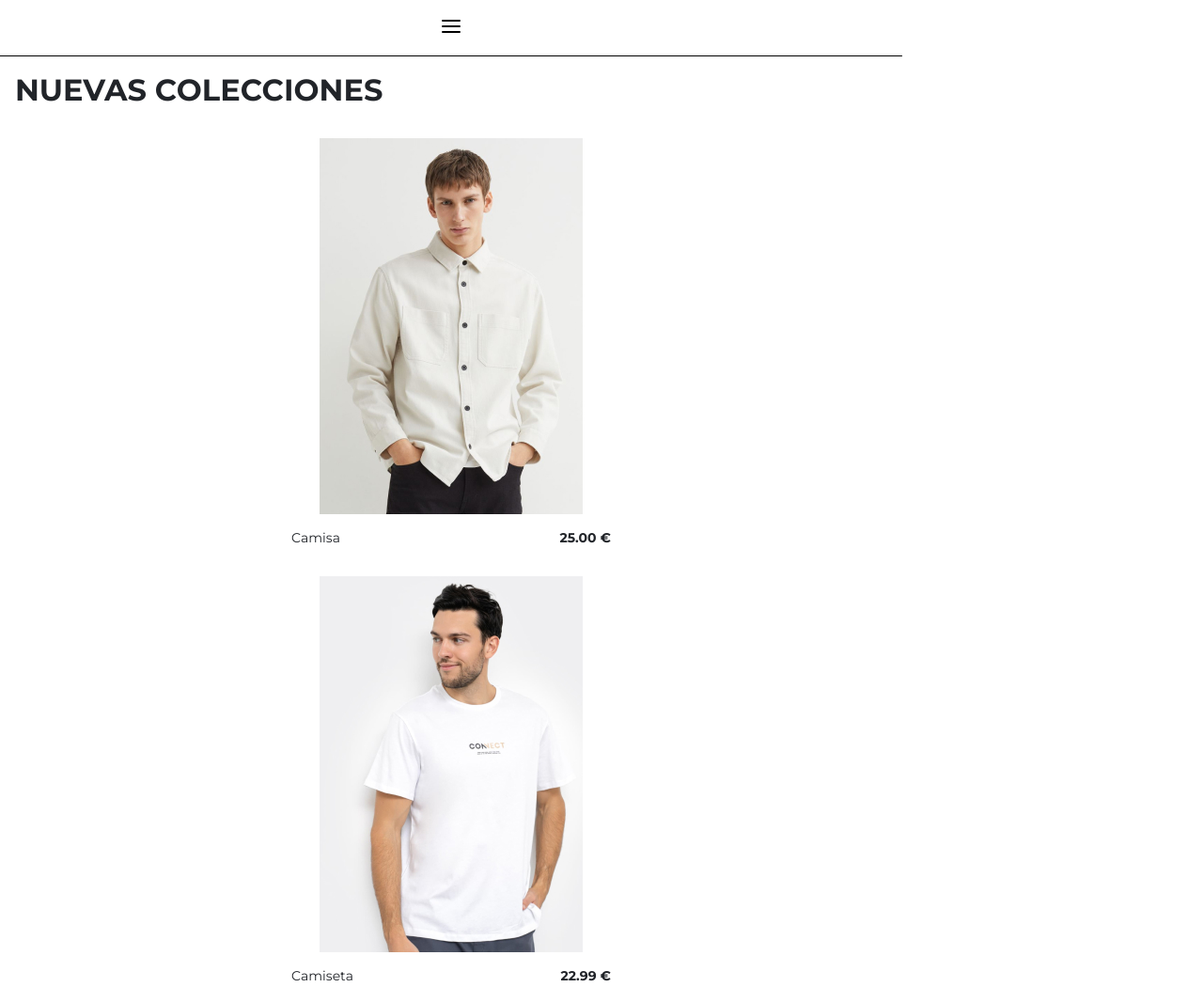
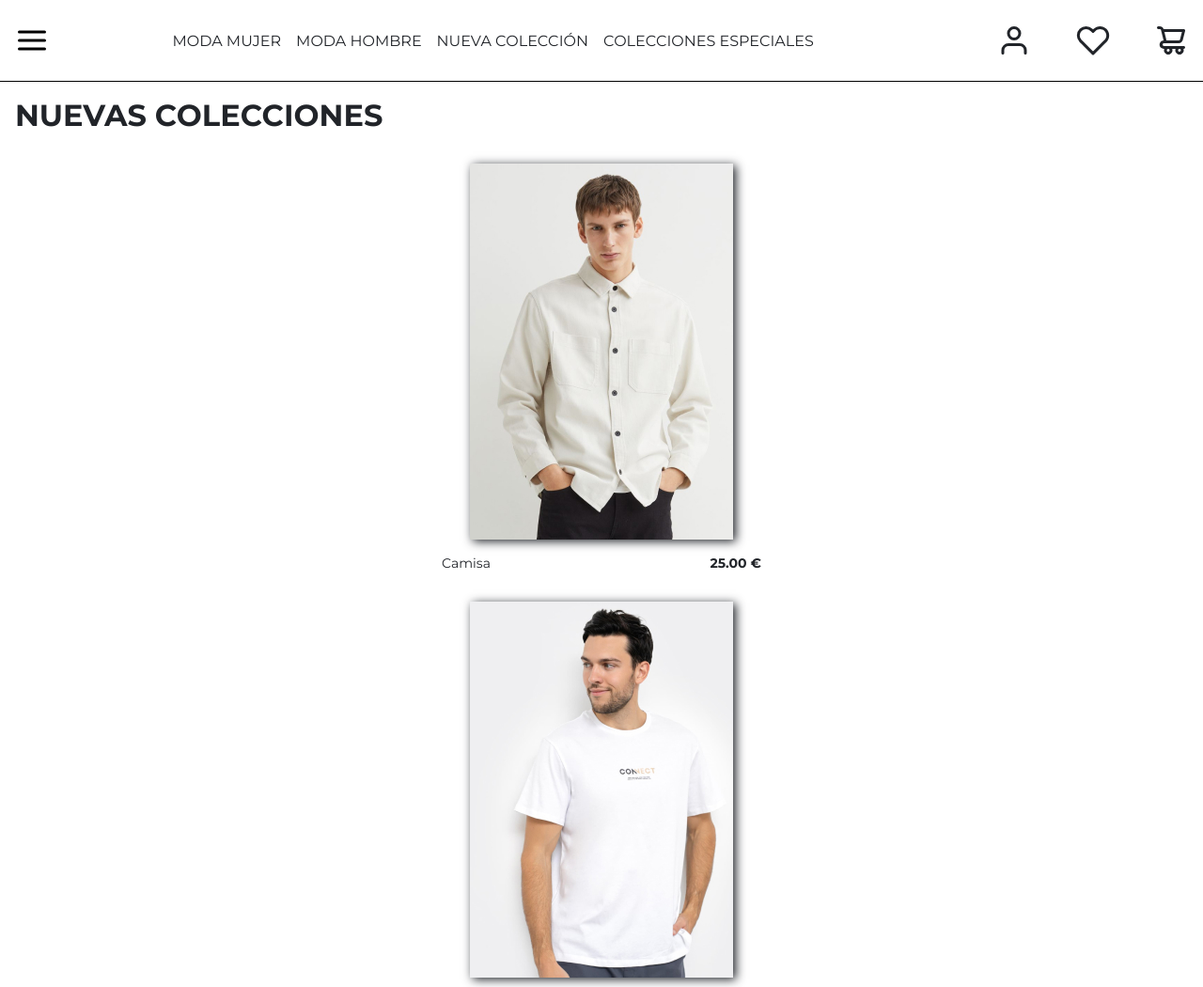
Before and after one commit to Murquisdev/bootcampJS_TS_Lemoncode, a plain HTML site: page M01_HTML_CSS/index.html in a window 1280 px wide. Shown: the top 1050 px of the page at 94% size. Drawn offline with Linux system fonts and the light colour scheme.

Commit message:
Add header desktop styles

```diff
--- a/M01_HTML_CSS/index.html
+++ b/M01_HTML_CSS/index.html
@@ -17,12 +17,48 @@
   <body>
     <div class="wrap-all">
       <header>
-        <nav>
-          <div class="hamburger-menu">
-            <img
-              src="assets/icons/icon-menu-burguer.svg"
-              alt="Icono menú hambuerguesa"
-            />
+        <nav class="nav-wrap">
+          <div class="nav-hamburger-menu">
+            <a href="#">
+              <img
+                src="assets/icons/icon-menu-burguer.svg"
+                alt="Icono menú hambuerguesa"
+                width="36"
+            /></a>
+          </div>
+          <div class="nav-sections">
+            <ul>
+              <li><a href="#">MODA MUJER</a></li>
+              <li><a href="#">MODA HOMBRE</a></li>
+              <li><a href="#">NUEVA COLECCIÓN</a></li>
+              <li><a href="#">COLECCIONES ESPECIALES</a></li>
+            </ul>
+          </div>
+          <div class="nav-user-wrap">
+            <div class="nav-user">
+              <a href="#"
+                ><img
+                  src="./assets/icons/icon-user.svg"
+                  alt="Icono usuario"
+                  width="36"
+              /></a>
+            </div>
+            <div class="nav-user">
+              <a href="#"
+                ><img
+                  src="./assets/icons/icon-heart.svg"
+                  alt="Icono corazón"
+                  width="36"
+              /></a>
+            </div>
+            <div class="nav-user">
+              <a href="#"
+                ><img
+                  src="./assets/icons/icon-shopping-cart.svg"
+                  alt="Icono carrito"
+                  width="36"
+              /></a>
+            </div>
           </div>
         </nav>
       </header>
@@ -111,6 +147,7 @@
             <img
               src="assets/icons/icon-truck.svg"
               alt="Icono de camión de entrega"
+              width="36"
             />
           </div>
           <p>Entrenga</p>
@@ -123,6 +160,7 @@
             <img
               src="assets/icons/icon-phone.svg"
               alt="Icono de camión de entrega"
+              width="36"
             />
           </div>
           <p>+375 (29) 749-18-23</p>
@@ -132,6 +170,7 @@
             <img
               src="assets/icons/icon-mail.svg"
               alt="Icono de camión de entrega"
+              width="36"
             />
           </div>
           <p>shop@omix.com</p>
--- a/M01_HTML_CSS/styles.css
+++ b/M01_HTML_CSS/styles.css
@@ -12,18 +12,18 @@
   --tittle-font: 3.2rem;
   --card-article-font: 1.4rem;
   --normal-font: 1.6rem;
+  --mobile-size: 960px;
+  --desktop-size: 1280px;
 }
 @font-face {
   font-family: "Montserrat-Regular";
   src: url(./assets/fonts/Montserrat-Regular.ttf) format("truetype");
-  font-weight: normal;
   font-weight: normal;
 }
 @font-face {
   font-family: "Montserrat-Bold";
   src: url(./assets/fonts/Montserrat-Bold.ttf) format("truetype");
   font-weight: bold;
-  font-weight: normal;
 }
 html {
   font-size: 62.5%; /* 1rem = 10px */
@@ -37,13 +37,22 @@ h1 {
   font-family: Montserrat-Bold, sans-serif;
   font-size: var(--tittle-font);
 }
+a {
+  text-decoration: none;
+  color: var(--black);
+}
 .wrap-all {
   display: flex;
   flex-direction: column;
   align-items: center;
   min-height: 100vh;
   min-height: 320px;
-  max-width: 960px;
+  max-width: var(--mobile-size);
+
+  @media (width > 960px) {
+    max-width: var(--desktop-size);
+    margin: auto;
+  }
 }
 /* @media (width>960px){
 
@@ -51,14 +60,90 @@ h1 {
 /*---------------------------- HEADER ----------------------------*/
 header {
   width: 100%;
-  padding: var(--Space);
+  padding: var(--Space) 0px;
   border-bottom: 1px solid black;
   margin-bottom: var(--Space);
 }
-nav {
+.nav-wrap {
   display: flex;
   flex-direction: column;
   align-items: center;
+
+  @media (width>960px) {
+    flex-direction: row;
+    justify-content: space-between;
+  }
+}
+.nav-hamburger-menu {
+  @media (width>960px) {
+    width: 15%;
+    padding-left: var(--Space);
+    display: flex;
+
+    & a {
+      display: flex;
+    }
+
+    & img {
+      transition: all 1s linear;
+    }
+    & img:hover {
+      border: 2px solid var(--black);
+    }
+  }
+}
+.nav-sections {
+  display: none;
+
+  @media (width>960px) {
+    display: flex;
+    font-size: var(--normal-font);
+    width: 75%;
+    min-height: 54px;
+
+    & ul {
+      list-style: none;
+      display: flex;
+      align-items: center;
+
+      & li {
+        padding: var(--minSpace);
+
+        & a {
+          display: block;
+          text-align: center;
+          transition: all 0.45s linear;
+        }
+
+        & a:hover {
+          background-color: var(--black);
+          color: var(--white);
+        }
+      }
+    }
+  }
+}
+.nav-user-wrap {
+  display: none;
+
+  @media (width>960px) {
+    display: flex;
+    justify-content: space-between;
+    align-items: center;
+    width: 20%;
+    padding: 0px var(--Space);
+
+    & a {
+      display: flex;
+    }
+
+    & img {
+      transition: all 1s linear;
+    }
+    & img:hover {
+      border: 2px solid var(--black);
+    }
+  }
 }
 /*----------------------------------------------------------------*/
 
@@ -83,6 +168,10 @@ main {
   flex-direction: column;
   align-items: center;
   width: 340px;
+
+  & img {
+    box-shadow: 3px 2px 10px #212429;
+  }
 }
 .card-article-footer {
   display: flex;
```
